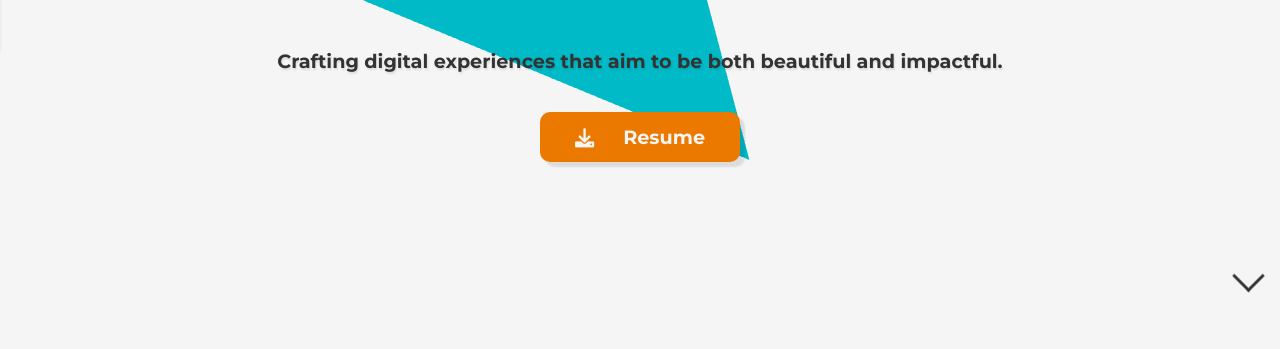
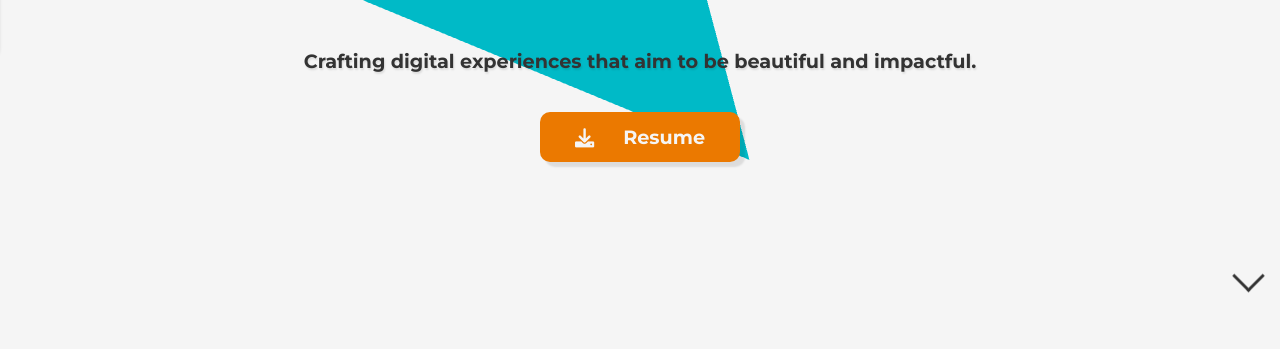
Before and after one commit to Ryan-Biondo/Portfolio, a plain HTML site: page index.html in a window 1280 px wide. Shown: the part 451-800 px from the top of the page. Drawn offline with nearby package versions, Linux system fonts and the light colour scheme.

Commit message:
updated wording

```diff
--- a/index.html
+++ b/index.html
@@ -102,8 +102,7 @@
         </h1>
         <p class="jobTitle slidingDownDiv">Web Developer</p>
         <p class="hello slidingDownDiv">
-          Crafting digital experiences that aim to be both beautiful and
-          impactful.
+          Crafting digital experiences that aim to be beautiful and impactful.
         </p>
         <a
           href="/images/Ryan-Biondo-Resume.pdf"
```
